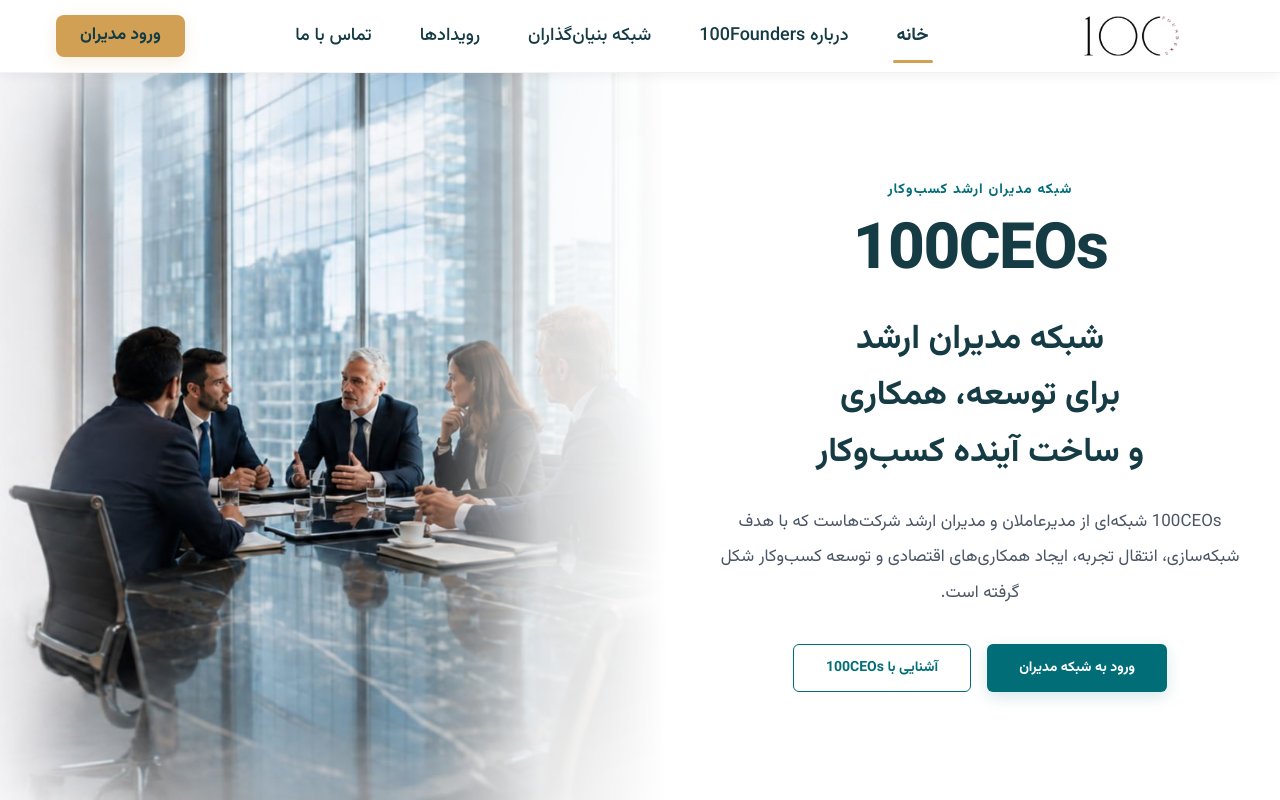
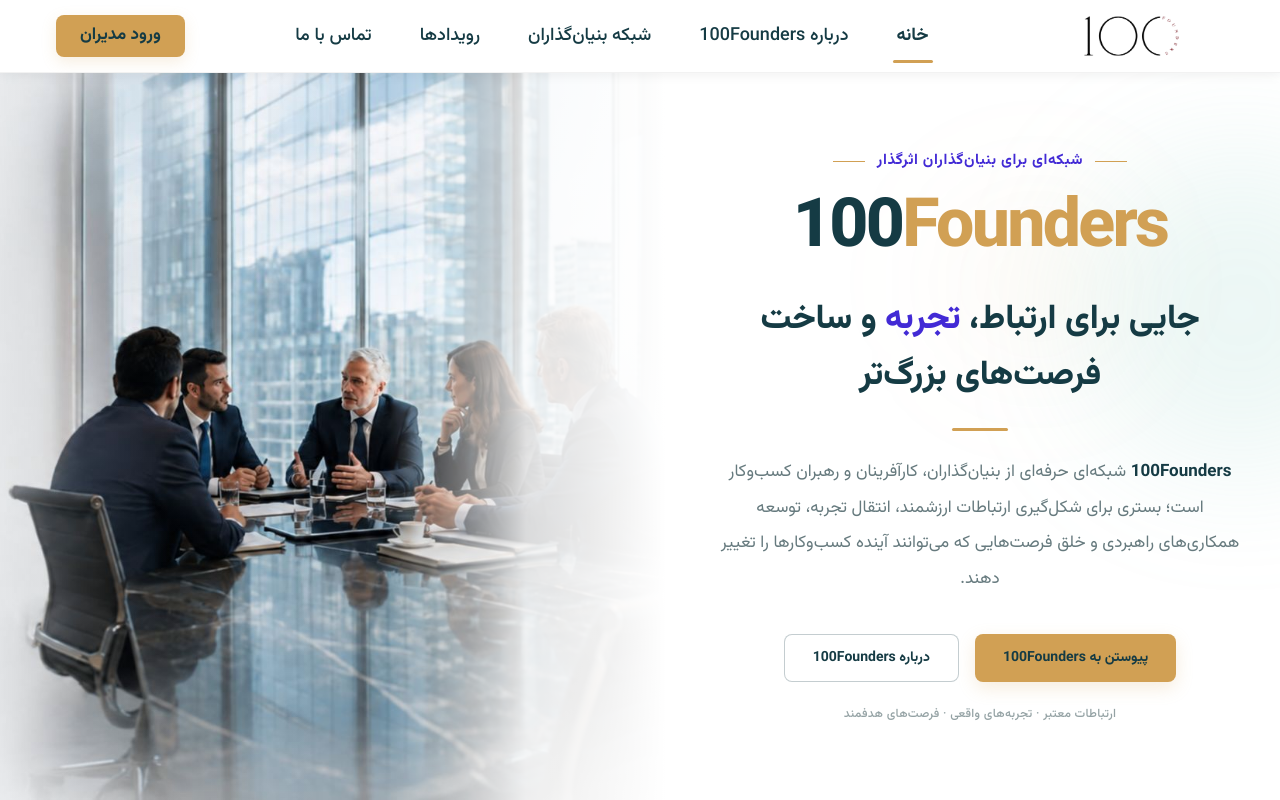
Before and after one commit to fatemehharatimoghadam/100founders, a Next.js app: page / in a window 1280 px wide. Shown: the top 800 px of the page. Built offline with nearby package versions, Linux system fonts and the light colour scheme.

Commit message:
feat: redesign hero section for 100Founders

```diff
--- a/src/components/sections/Hero.tsx
+++ b/src/components/sections/Hero.tsx
@@ -4,6 +4,7 @@ import Link from "next/link";
 export default function Hero() {
   return (
     <section
+      id="home"
       dir="rtl"
       className="
         relative
@@ -13,9 +14,9 @@ export default function Hero() {
         pt-[72px]
       "
     >
-      {/* =========================
-          IMAGE - LEFT
-      ========================== */}
+      {/* ========================================
+          DESKTOP IMAGE
+      ======================================== */}
       <div
         className="
           absolute
@@ -29,7 +30,7 @@ export default function Hero() {
       >
         <Image
           src="/images/hero.jpeg"
-          alt="جلسه مدیران ارشد"
+          alt="جلسه و تعامل حرفه‌ای بنیان‌گذاران و رهبران کسب‌وکار"
           fill
           priority
           sizes="52vw"
@@ -39,43 +40,87 @@ export default function Hero() {
           "
         />
 
-        {/* Soft Fade Between Image & Content */}
+        {/* Dark depth over image */}
         <div
+          aria-hidden="true"
           className="
+            pointer-events-none
+            absolute
+            inset-0
+            bg-gradient-to-r
+            from-dark/5
+            via-transparent
+            to-transparent
+          "
+        />
+
+        {/* Fade between image and content */}
+        <div
+          aria-hidden="true"
+          className="
+            pointer-events-none
             absolute
             inset-y-0
             right-0
-            w-[38%]
+            w-[42%]
             bg-gradient-to-l
             from-white
-            via-white/80
+            via-white/85
             to-transparent
-            pointer-events-none
           "
         />
       </div>
 
+      {/* ========================================
+          DECORATIVE ACCENTS
+      ======================================== */}
+      <div
+        aria-hidden="true"
+        className="
+          pointer-events-none
+          absolute
+          right-[-120px]
+          top-[150px]
+          hidden
+          h-[320px]
+          w-[320px]
+          rounded-full
+          bg-soft/15
+          blur-3xl
+          lg:block
+        "
+      />
 
-      {/* =========================
-          CONTENT AREA
-      ========================== */}
+      <div
+        aria-hidden="true"
+        className="
+          pointer-events-none
+          absolute
+          right-[12%]
+          top-[24%]
+          hidden
+          h-[180px]
+          w-[180px]
+          rounded-full
+          bg-gold/5
+          blur-3xl
+          lg:block
+        "
+      />
+
+      {/* ========================================
+          CONTENT
+      ======================================== */}
       <div
         className="
           relative
           z-10
+          flex
           min-h-[calc(100vh-72px)]
           w-full
-        "
-      >
-        <div
-          className="
-            min-h-[calc(100vh-72px)]
-            w-full
-            flex
           items-center
         "
       >
-          {/* Right White Half */}
         <div
           className="
             w-full
@@ -88,177 +133,286 @@ export default function Hero() {
             xl:px-14
           "
         >
-            {/* Content Block */}
           <div
             className="
               mx-auto
-                max-w-[590px]
+              max-w-[610px]
               text-center
               lg:translate-x-5
             "
           >
             {/* Eyebrow */}
+            <div
+              className="
+                mb-6
+                flex
+                items-center
+                justify-center
+                gap-3
+              "
+            >
+              <span
+                aria-hidden="true"
+                className="
+                  h-px
+                  w-8
+                  bg-gold
+                "
+              />
+
               <p
                 className="
-                  mb-5
                   text-sm
                   font-bold
-                  tracking-[0.08em]
-                  text-[#006D77]
+                  tracking-[0.04em]
+                  text-primary
+                  sm:text-[15px]
                 "
               >
-                شبکه مدیران ارشد کسب‌وکار
+                شبکه‌ای برای بنیان‌گذاران اثرگذار
               </p>
 
+              <span
+                aria-hidden="true"
+                className="
+                  h-px
+                  w-8
+                  bg-gold
+                "
+              />
+            </div>
 
-              {/* Main Title */}
+            {/* Brand */}
             <h1
               dir="ltr"
               className="
                 text-5xl
                 font-extrabold
-                  tracking-tight
-                  text-[#153B44]
+                tracking-[-0.04em]
+                text-dark
                 sm:text-6xl
-                  lg:text-[64px]
+                lg:text-[68px]
                 lg:leading-none
               "
             >
-                100CEOs
+              <span>100</span>
+
+              <span className="text-gold">
+                Founders
+              </span>
             </h1>
 
-
-              {/* Subtitle */}
+            {/* Headline */}
             <h2
               className="
+                mx-auto
                 mt-7
+                max-w-[570px]
                 text-2xl
-                  font-bold
+                font-extrabold
                 leading-[1.7]
-                  text-[#153B44]
+                text-dark
                 sm:text-3xl
                 lg:text-[34px]
                 lg:leading-[1.65]
               "
             >
-                شبکه مدیران ارشد
-                <br />
-                برای توسعه، همکاری
-                <br />
-                و ساخت آینده کسب‌وکار
+              جایی برای ارتباط،
+              <span className="text-primary">
+                {" "}
+                تجربه
+              </span>
+              {" "}
+              و ساخت فرصت‌های بزرگ‌تر
             </h2>
 
+            {/* Gold Divider */}
+            <div
+              aria-hidden="true"
+              className="
+                mx-auto
+                mt-6
+                h-[3px]
+                w-14
+                rounded-full
+                bg-gold
+              "
+            />
 
             {/* Description */}
             <p
               className="
                 mx-auto
                 mt-6
-                  max-w-[540px];
-                  text-base
+                max-w-[550px]
+                text-[15px]
                 leading-[2.1]
-                  text-gray-600
+                text-gray
                 sm:text-[17px]
               "
             >
-                <span dir="ltr">100CEOs</span>{" "}
-                شبکه‌ای از مدیرعاملان و مدیران ارشد شرکت‌هاست که با هدف
-                شبکه‌سازی، انتقال تجربه، ایجاد همکاری‌های اقتصادی و توسعه
-                کسب‌وکار شکل گرفته است.
+              <span
+                dir="ltr"
+                className="
+                  font-bold
+                  text-dark
+                "
+              >
+                100Founders
+              </span>
+              {" "}
+              شبکه‌ای حرفه‌ای از بنیان‌گذاران، کارآفرینان و رهبران
+              کسب‌وکار است؛ بستری برای شکل‌گیری ارتباطات ارزشمند،
+              انتقال تجربه، توسعه همکاری‌های راهبردی و خلق فرصت‌هایی
+              که می‌توانند آینده کسب‌وکارها را تغییر دهند.
             </p>
-
 
             {/* Buttons */}
             <div
               className="
-                  mt-8
+                mt-9
                 flex
                 flex-wrap
                 justify-center
                 gap-4
               "
             >
+              {/* Primary CTA */}
               <Link
                 href="/login"
                 className="
                   inline-flex
                   h-12
+                  min-w-[175px]
                   items-center
                   justify-center
-                    rounded-md
-                    bg-[#006D77]
-                    px-8
+                  rounded-lg
+                  bg-gold
+                  px-7
                   text-sm
-                    font-semibold
-                    text-white
-                    shadow-[0_5px_15px_rgba(0,109,119,0.16)]
+                  font-bold
+                  text-dark
+                  shadow-[0_6px_18px_rgba(209,160,84,0.20)]
+                  outline-none
                   transition-all
                   duration-300
-                    hover:-translate-y-px
-                    hover:bg-[#153B44]
-                    hover:shadow-[0_8px_20px_rgba(21,59,68,0.18)]
+                  ease-out
+
+                  hover:-translate-y-[2px]
+                  hover:scale-[1.025]
+                  hover:bg-gold/90
+                  hover:text-dark
+                  hover:shadow-[0_10px_25px_rgba(209,160,84,0.28)]
+
+                  focus-visible:ring-2
+                  focus-visible:ring-gold/50
+                  focus-visible:ring-offset-2
                 "
               >
-                  ورود به شبکه مدیران
+                پیوستن به 100Founders
               </Link>
 
+              {/* Secondary CTA */}
               <Link
-                  href="#about"
+                href="/#about"
                 className="
                   inline-flex
                   h-12
+                  min-w-[175px]
                   items-center
                   justify-center
-                    rounded-md
+                  rounded-lg
                   border
-                    border-[#006D77]
+                  border-dark/25
                   bg-white
-                    px-8
+                  px-7
                   text-sm
-                    font-semibold
-                    text-[#006D77]
+                  font-bold
+                  text-dark
+                  outline-none
                   transition-all
                   duration-300
-                    hover:bg-[#006D77]
-                    hover:text-white
+                  ease-out
+
+                  hover:-translate-y-[2px]
+                  hover:scale-[1.025]
+                  hover:border-primary
+                  hover:bg-light
+                  hover:text-primary
+
+                  focus-visible:ring-2
+                  focus-visible:ring-primary/30
+                  focus-visible:ring-offset-2
                 "
               >
-                  آشنایی با 100CEOs
+                درباره 100Founders
               </Link>
             </div>
-            </div>
+
+            {/* Trust / Positioning text */}
+            <p
+              className="
+                mt-6
+                text-xs
+                font-medium
+                tracking-wide
+                text-gray/70
+              "
+            >
+              ارتباطات معتبر · تجربه‌های واقعی · فرصت‌های هدفمند
+            </p>
           </div>
         </div>
       </div>
 
-
-      {/* =========================
+      {/* ========================================
           MOBILE IMAGE
-      ========================== */}
+      ======================================== */}
       <div
         className="
           relative
-          h-[420px]
+          h-[400px]
           w-full
+          overflow-hidden
           lg:hidden
         "
       >
         <Image
           src="/images/hero.jpeg"
-          alt="جلسه مدیران ارشد"
+          alt="جلسه و تعامل حرفه‌ای بنیان‌گذاران و رهبران کسب‌وکار"
           fill
           sizes="100vw"
-          className="object-cover"
+          className="
+            object-cover
+            object-center
+          "
         />
 
         <div
+          aria-hidden="true"
           className="
+            pointer-events-none
             absolute
             inset-x-0
             top-0
-            h-24
+            h-28
             bg-gradient-to-b
             from-white
+            via-white/60
+            to-transparent
+          "
+        />
+
+        <div
+          aria-hidden="true"
+          className="
+            pointer-events-none
+            absolute
+            inset-x-0
+            bottom-0
+            h-20
+            bg-gradient-to-t
+            from-dark/20
             to-transparent
           "
         />
```
Lines whose indentation alone changed are shown as unchanged.
